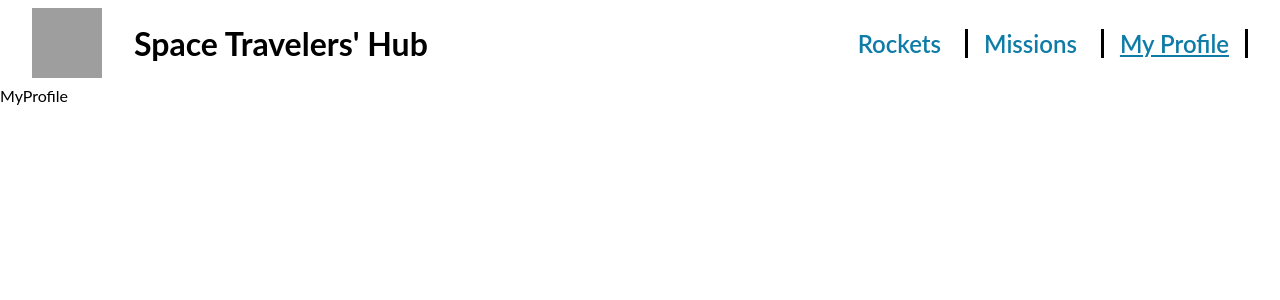
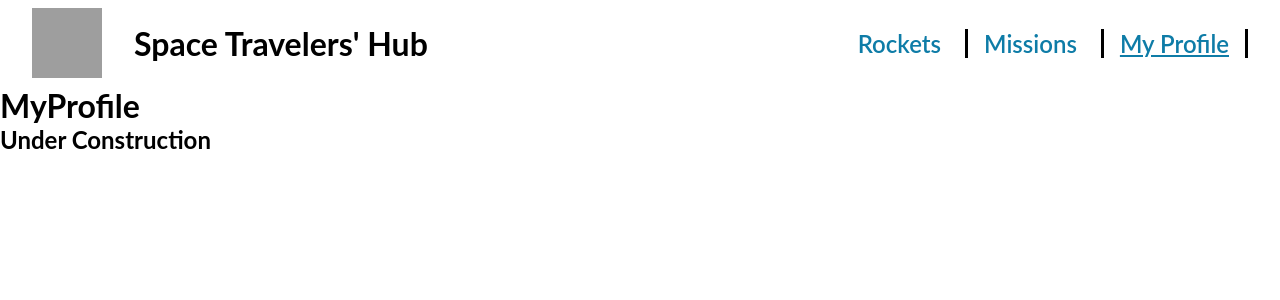
Before and after one commit to Metaverse-Nabeel/Space-Travelers-Hub, a React (Create React App) app: page /profile in a window 1280 px wide. Shown: the top 300 px of the page. Built offline with nearby package versions, Linux system fonts and the light colour scheme; grey boxes are pictures that could not be loaded.

Commit message:
Add Route and View directories with Empty My Profile view component

```diff
--- a/src/App.js
+++ b/src/App.js
@@ -3,15 +3,15 @@ import { Routes, Route } from 'react-router-dom';
 import Navigation from './components/Navigation';
 import Rockets from './components/Rockets';
 import Missions from './components/Missions';
-import MyProfile from './components/MyProfile';
+import ProfileRoute from './routes/ProfileRoute';
 
 const App = () => (
   <>
     <Navigation />
     <Routes>
-      <Route path="/rockets" element={<Rockets />} />
+      <Route path="/" element={<Rockets />} />
       <Route path="/missions" element={<Missions />} />
-      <Route path="/profile" element={<MyProfile />} />
+      <Route path="/profile" element={<ProfileRoute />} />
     </Routes>
 
   </>
--- a/src/components/Missions.jsx
+++ b/src/components/Missions.jsx
@@ -1,7 +1,10 @@
 import React from 'react';
 
 const Missions = () => (
-  <div>Missions</div>
+  <>
+    <h1>Missions</h1>
+    <h2>Under Construction</h2>
+  </>
 );
 
 export default Missions;
--- a/src/components/MyProfile.jsx
+++ b/src/components/MyProfile.jsx
@@ -1,7 +1,10 @@
 import React from 'react';
 
 const MyProfile = () => (
-  <div>MyProfile</div>
+  <>
+    <h1>MyProfile</h1>
+    <h2>Under Construction</h2>
+  </>
 );
 
 export default MyProfile;
--- a/src/components/Navigation.jsx
+++ b/src/components/Navigation.jsx
@@ -7,8 +7,7 @@ import { NavLink } from 'react-router-dom';
 import logo from '../assets/logo.png';
 import NavCSS from '../styles/Navigation.module.css';
 
-function Navigation() {
-  return (
+const Navigation = () => (
   <>
     <Navbar bg="light" variant="light">
       <Container className={NavCSS.navbarContainer}>
@@ -24,11 +23,11 @@ function Navigation() {
         </Navbar.Brand>
         <Nav className={NavCSS.navigationLinks}>
           <NavLink
-              to="/rockets"
+            to="/"
             style={({ isActive, isPending }) => ({
               paddingRight: isActive ? '1rem' : '',
               textDecoration: isActive ? 'underline' : '',
-                color: isPending ? '#2299c8' : '#0e7ca7',
+              color: isPending ? '#6abada' : '#0e7ca7',
             })}>
             Rockets
           </NavLink>
@@ -37,7 +36,7 @@ function Navigation() {
             style={({ isActive, isPending }) => ({
               paddingRight: isActive ? '1rem' : '',
               textDecoration: isActive ? 'underline' : '',
-                color: isPending ? '#2299c8' : '#0e7ca7',
+              color: isPending ? '#6abada' : '#0e7ca7',
             })}>
             Missions
 
@@ -47,7 +46,7 @@ function Navigation() {
             style={({ isActive, isPending }) => ({
               paddingRight: isActive ? '1rem' : '',
               textDecoration: isActive ? 'underline' : '',
-                color: isPending ? '#2299c8' : '#0e7ca7',
+              color: isPending ? '#6abada' : '#0e7ca7',
             })}>
             My Profile
           </NavLink>
@@ -56,6 +55,5 @@ function Navigation() {
     </Navbar>
   </>
 );
-}
 
 export default Navigation;
--- /dev/null
+++ b/src/routes/ProfileRoute.jsx
@@ -0,0 +1,8 @@
+import React from 'react';
+import MyProfileView from '../views/MyProfileView';
+
+const ProfileRoute = () => (
+  <MyProfileView />
+);
+
+export default ProfileRoute;
--- /dev/null
+++ b/src/views/MyProfileView.jsx
@@ -0,0 +1,8 @@
+import React from 'react';
+import MyProfile from '../components/MyProfile';
+
+const MyProfileView = () => (
+  <MyProfile />
+);
+
+export default MyProfileView;
```
Lines whose indentation alone changed are shown as unchanged.
